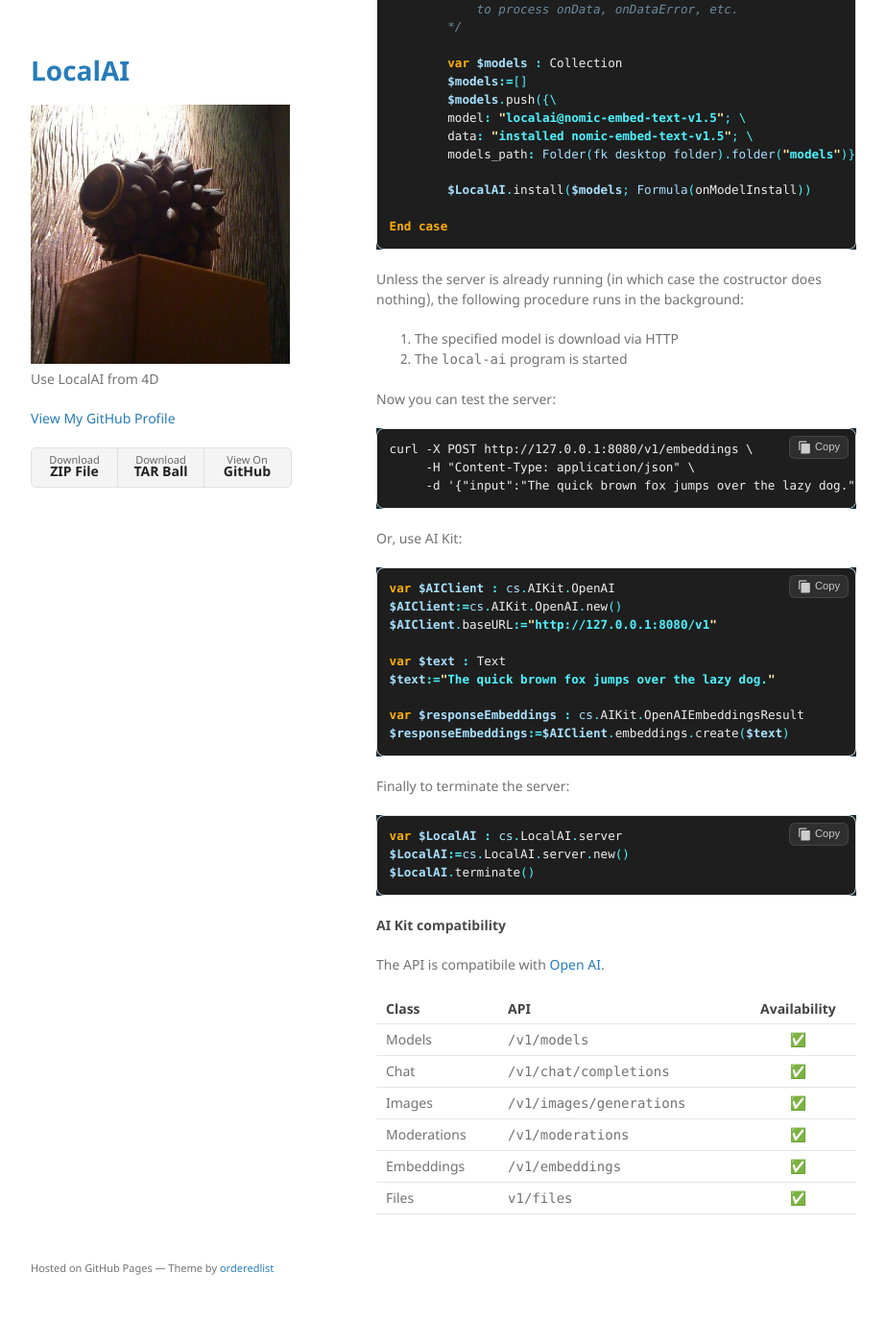
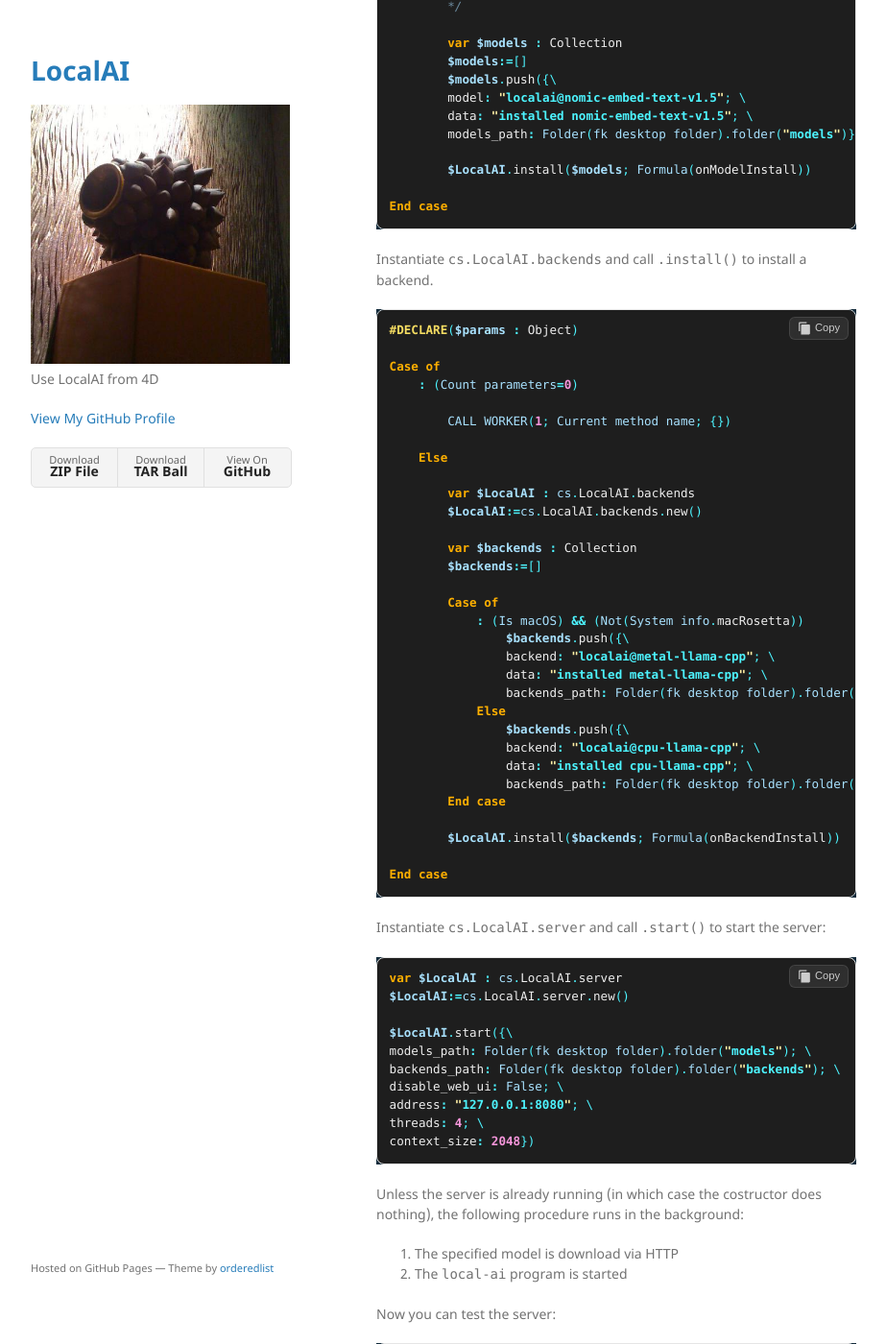
Before and after one commit to miyako/LocalAI, a Jekyll site: the page built from index.md, in a window 1280 px wide and 1400 px high, scrolled down 862 px. Shown: the whole window at 96% size, without its empty margins (178-1101 px from the left). Built offline with Jekyll 4.4.1, drawn with Linux system fonts in a browser that asks for light colours; before the commit the page ends 2197 px from its top, so only the background shows below that; some of the changed text lies outside the part shown.

Commit message:
Update index.md

````diff
--- a/index.md
+++ b/index.md
@@ -21,7 +21,7 @@ layout: default
 
 #### Usage
 
-Instantiate `cs.LocalAI.server` and call `.start()` in your *On Startup* database method:
+Instantiate `cs.LocalAI.models` and call `.install()` to install a model.
 
 ```4d
 #DECLARE($params : Object)
@@ -54,6 +54,57 @@ Case of
         $LocalAI.install($models; Formula(onModelInstall))
 
 End case
+```
+
+Instantiate `cs.LocalAI.backends` and call `.install()` to install a backend.
+
+```4d
+#DECLARE($params : Object)
+
+Case of
+    : (Count parameters=0)
+
+        CALL WORKER(1; Current method name; {})
+
+    Else
+
+        var $LocalAI : cs.LocalAI.backends
+        $LocalAI:=cs.LocalAI.backends.new()
+
+        var $backends : Collection
+        $backends:=[]
+
+        Case of
+            : (Is macOS) && (Not(System info.macRosetta))
+                $backends.push({\
+                backend: "localai@metal-llama-cpp"; \
+                data: "installed metal-llama-cpp"; \
+                backends_path: Folder(fk desktop folder).folder("backends")})
+            Else
+                $backends.push({\
+                backend: "localai@cpu-llama-cpp"; \
+                data: "installed cpu-llama-cpp"; \
+                backends_path: Folder(fk desktop folder).folder("backends")})
+        End case
+
+        $LocalAI.install($backends; Formula(onBackendInstall))
+
+End case
+```
+
+Instantiate `cs.LocalAI.server` and call `.start()` to start the server:
+
+```4d
+var $LocalAI : cs.LocalAI.server
+$LocalAI:=cs.LocalAI.server.new()
+
+$LocalAI.start({\
+models_path: Folder(fk desktop folder).folder("models"); \
+backends_path: Folder(fk desktop folder).folder("backends"); \
+disable_web_ui: False; \
+address: "127.0.0.1:8080"; \
+threads: 4; \
+context_size: 2048})
 ```
 
 Unless the server is already running (in which case the costructor does nothing), the following procedure runs in the background:
````
